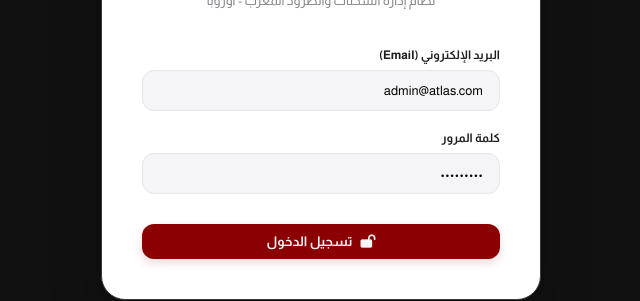
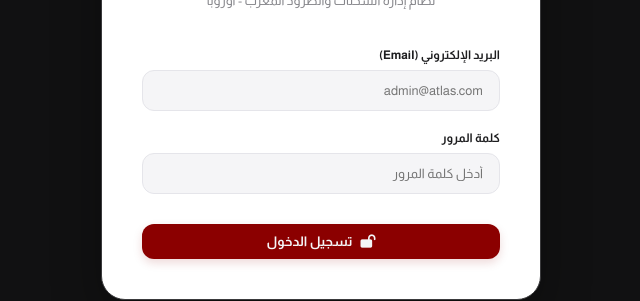
Before and after one commit to fadlounetasnim-code/scoubcar, an Electron app: page index.html in a window 1200 px wide. Shown: the part 336-637 px from the top of the page, without its empty margins (279-919 px from the left). Drawn offline with nearby package versions, Linux system fonts and the light colour scheme; a web font is replaced by a local one.

Commit message:
Remove default login credentials from input fields in index.html

```diff
--- a/index.html
+++ b/index.html
@@ -38,11 +38,11 @@
         <form id="login-form" class="login-form" onsubmit="event.preventDefault(); handleLogin();">
           <div class="form-group">
             <label class="form-label" for="login-username">البريد الإلكتروني (Email)</label>
-            <input type="email" id="login-username" class="form-control" placeholder="admin@atlas.com" required value="admin@atlas.com">
+            <input type="email" id="login-username" class="form-control" placeholder="admin@atlas.com" required>
           </div>
           <div class="form-group">
             <label class="form-label" for="login-password">كلمة المرور</label>
-            <input type="password" id="login-password" class="form-control" placeholder="أدخل كلمة المرور" required value="admin1234">
+            <input type="password" id="login-password" class="form-control" placeholder="أدخل كلمة المرور" required>
           </div>
           <button type="submit" class="btn-primary" style="width: 100%; justify-content: center; margin-top: 10px;">
             <i class="fa-solid fa-lock-open"></i> تسجيل الدخول
```
